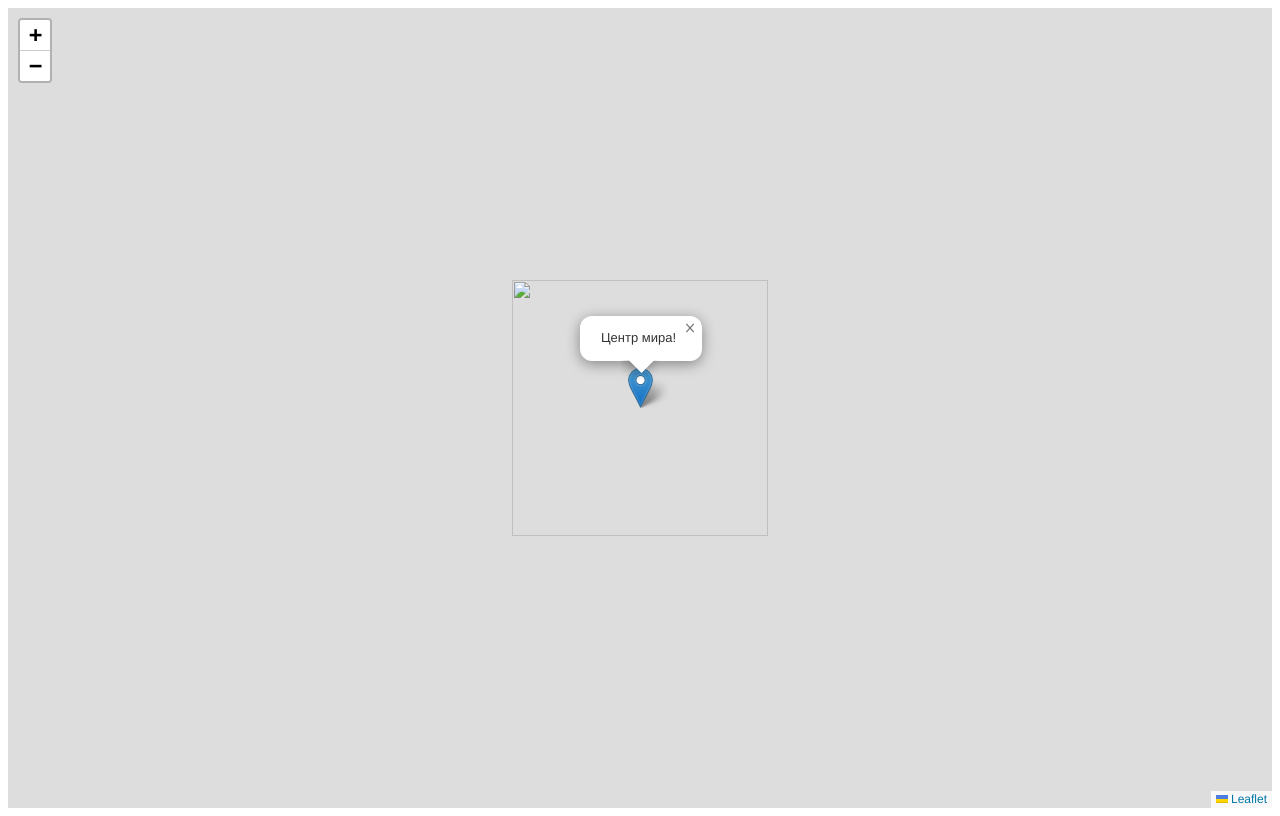
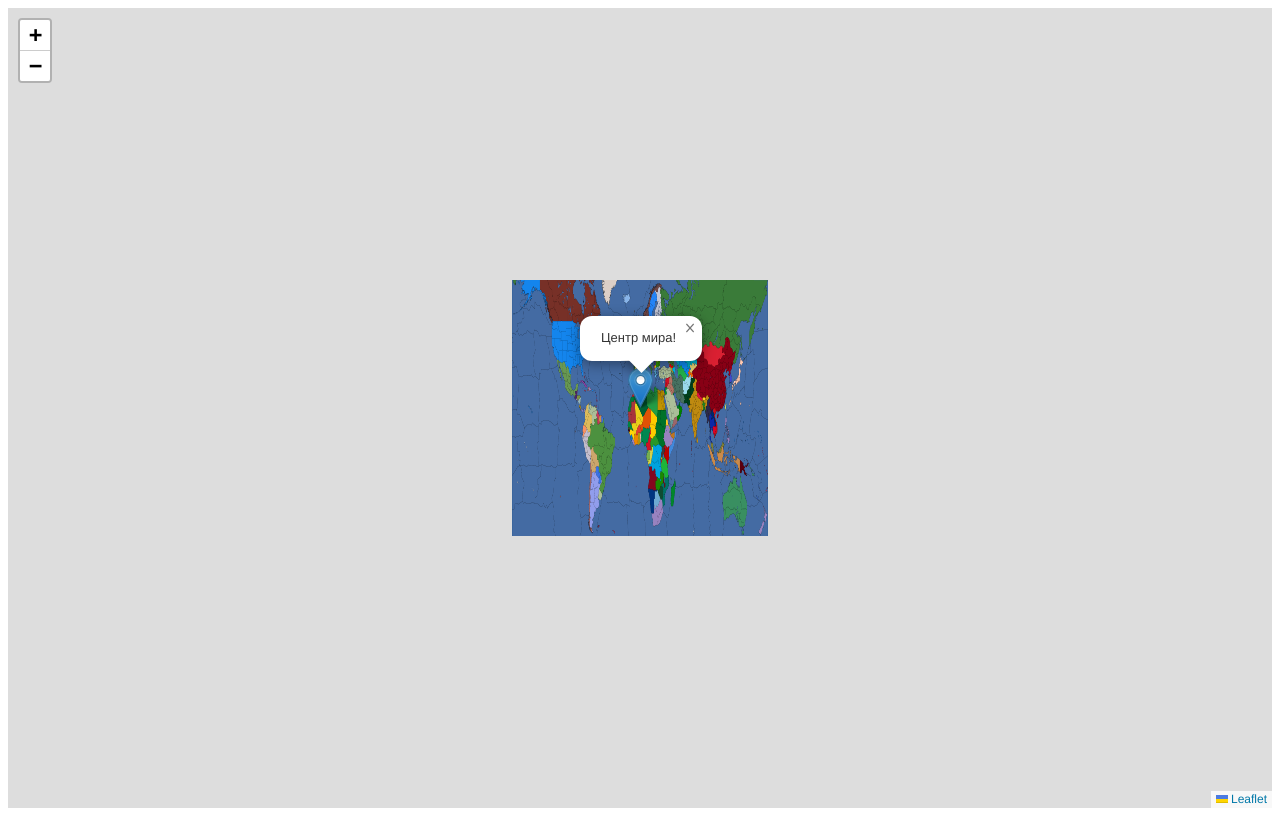
Before and after one commit to Su1furrr/wpi-map, a plain HTML site: page index.html in a window 1280 px wide. Drawn offline with nearby package versions, Linux system fonts and the light colour scheme.

Commit message:
Update index.html

```diff
--- a/index.html
+++ b/index.html
@@ -25,7 +25,7 @@
         });
 
         // Добавление вашей карты в качестве основного слоя
-        var imageUrl = 'путь_к_вашему_png_файлу',
+        var imageUrl = 'wmap.png',
             imageBounds = [[-90, -180], [90, 180]];  // Границы карты (примерно для карты мира)
 
         L.imageOverlay(imageUrl, imageBounds).addTo(map);
```
